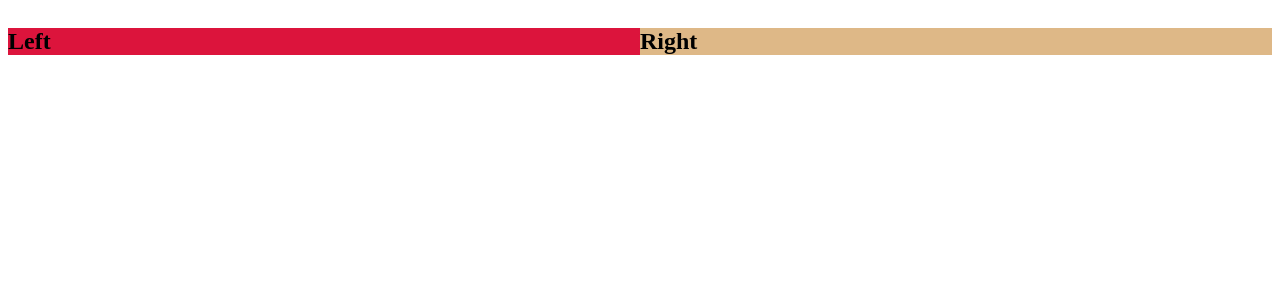
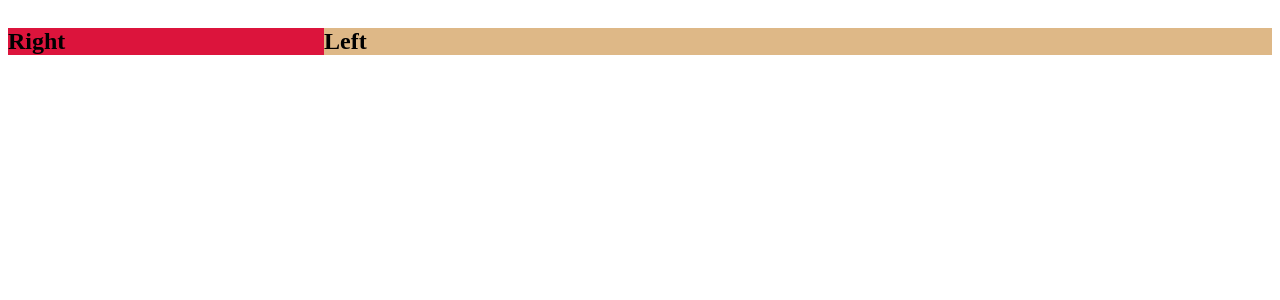
Before and after one commit to cigotete/study-react-patterns, a React (Vite) app: page / in a window 1280 px wide. Shown: the top 300 px of the page. Built offline with nearby package versions, Linux system fonts and the light colour scheme.

Commit message:
Parametrizing sections size and passing components as children.

```diff
--- a/src/App.jsx
+++ b/src/App.jsx
@@ -11,7 +11,10 @@ const RightSideComp = ({title}) => {
 
 export function App() {
   return (
-    <SplitScreen Left={ LeftSideComp } Right={ RightSideComp } />
+    <SplitScreen leftWidth={1} rightWidth={3}>
+      <LeftSideComp title={'Right'}/>
+      <RightSideComp title={'Left'}/>
+    </SplitScreen>
   );
 }
 
--- a/src/components/split-screen.jsx
+++ b/src/components/split-screen.jsx
@@ -6,23 +6,23 @@ const Container = styled.div`
 `;
 
 const Panel = styled.div`
-  flex: 1;
+  flex: ${(p) => p.flex};
 `;
 
-export const SplitScreen = ({ Left, Right }) => {
+
+
+export const SplitScreen = ({ children, leftWidth = 1, rightWidth = 1 }) => {
+  const [left, right] = children;
   return (
     <Container>
-      <Panel>
-        <Left title="Left" />
-      </Panel>
-      <Panel>
-        <Right title="Right" />
-      </Panel>
+      <Panel flex={leftWidth}>{left}</Panel>
+      <Panel flex={rightWidth}>{right}</Panel>
     </Container>
   );
 };
 
 SplitScreen.propTypes = {
-  Left: PropTypes.elementType.isRequired,
-  Right: PropTypes.elementType.isRequired,
+  children: PropTypes.array.isRequired,
+  leftWidth: PropTypes.number,
+  rightWidth: PropTypes.number,
 };
```
